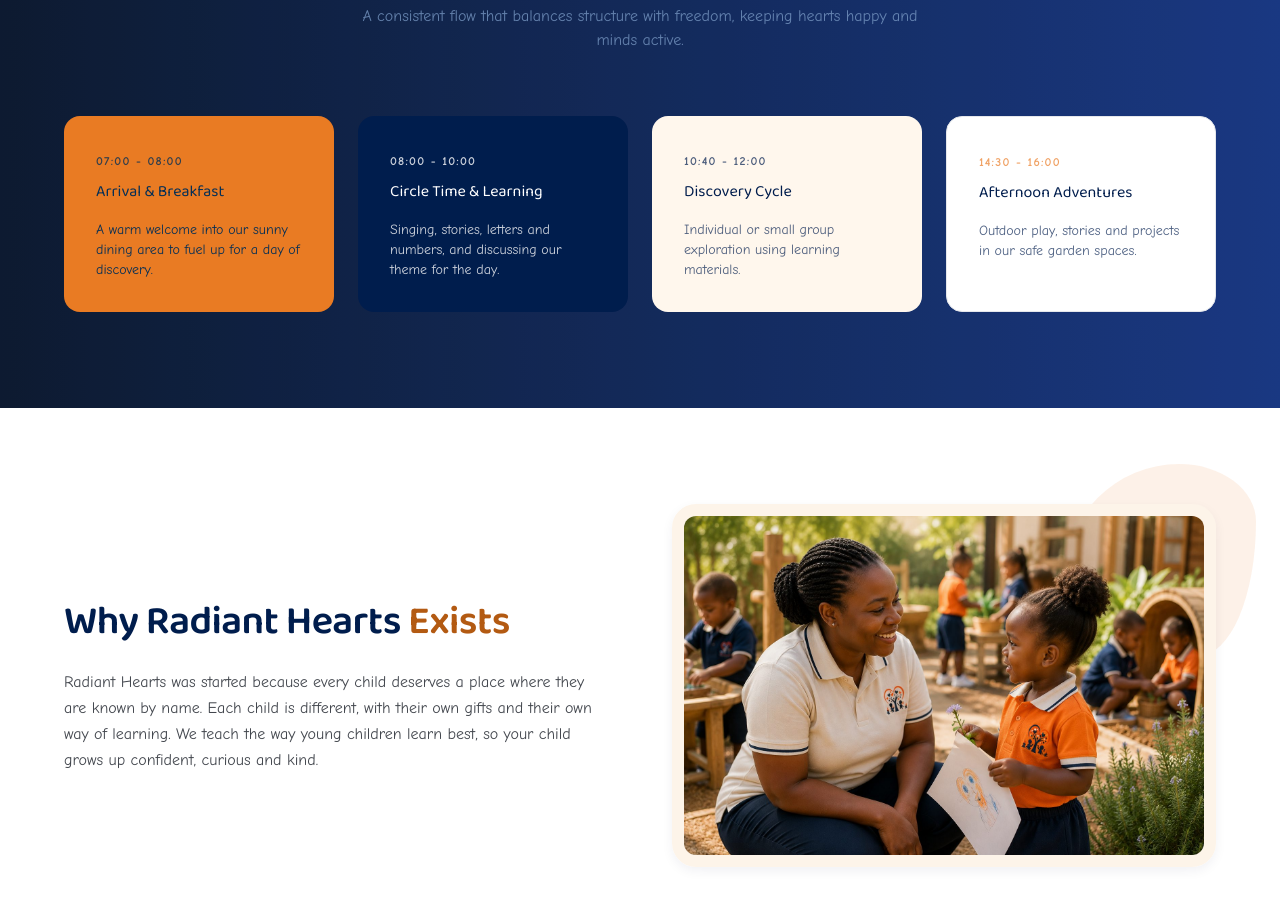
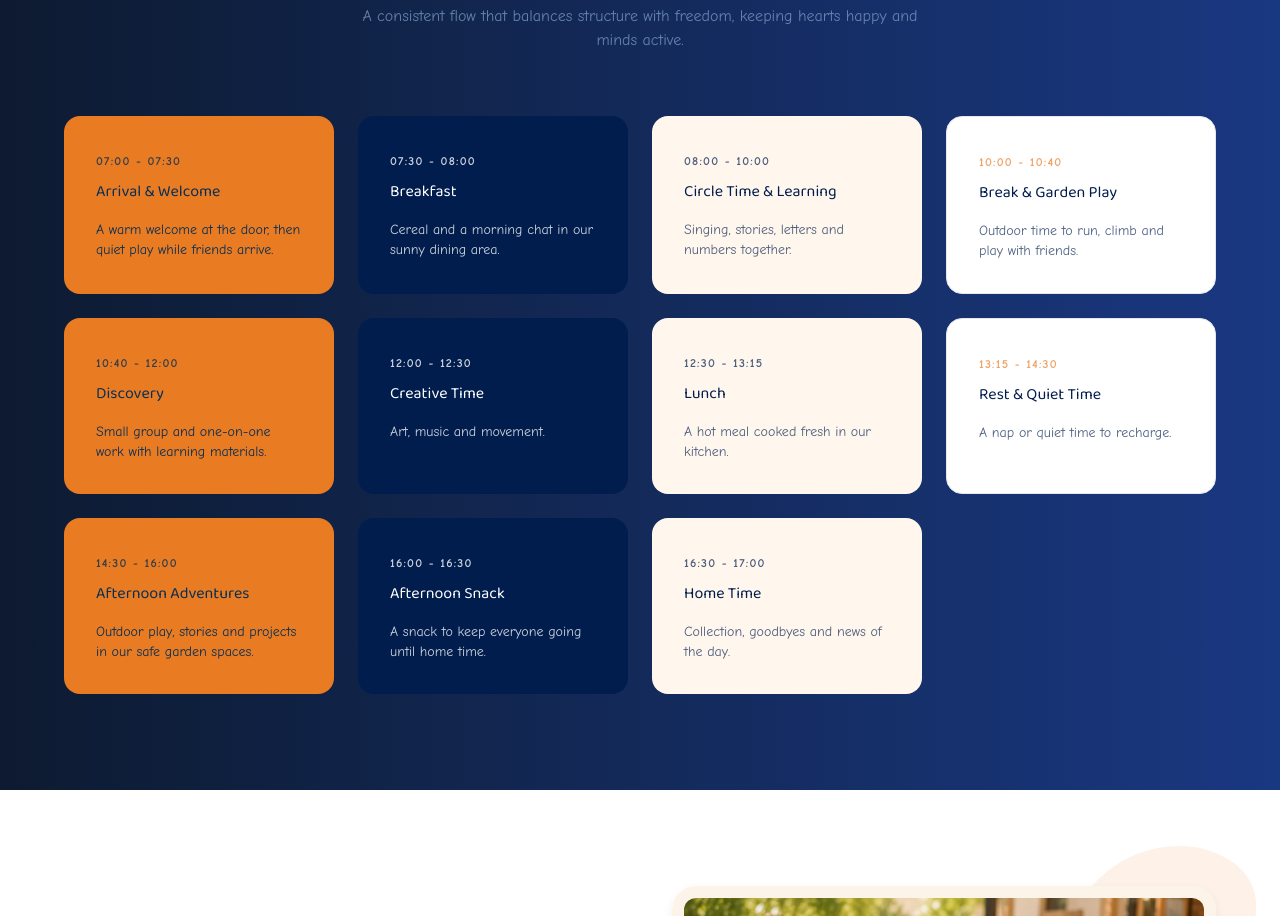
Before and after one commit to McClouds-web/radianthearts, a plain HTML site: page index.html in a window 1280 px wide. Shown: the part 2657-3573 px from the top of the page. Drawn offline with nearby package versions, Linux system fonts and the light colour scheme.

Commit message:
Deploy: full daily schedule cards

```diff
--- a/index.html
+++ b/index.html
@@ -523,33 +523,61 @@
 <p class="text-on-primary-container opacity-80 max-w-xl mx-auto">A consistent flow that balances structure with freedom, keeping hearts happy and minds active.</p>
 </div>
 <div class="grid grid-cols-1 md:grid-cols-2 lg:grid-cols-4 gap-6">
-<!-- Morning -->
 <div class="bg-secondary-container p-8 rounded-lg hover:shadow-md smooth-transition">
-
-<span class="text-xs font-bold text-on-secondary/80 uppercase tracking-widest">07:00 - 08:00</span>
-<h4 class="font-headline-sm mt-2 mb-4 text-on-secondary">Arrival &amp; Breakfast</h4>
-<p class="text-sm text-on-secondary">A warm welcome into our sunny dining area to fuel up for a day of discovery.</p>
+<span class="text-xs font-bold text-on-secondary/80 uppercase tracking-widest">07:00 - 07:30</span>
+<h4 class="font-headline-sm mt-2 mb-4 text-on-secondary">Arrival &amp; Welcome</h4>
+<p class="text-sm text-on-secondary">A warm welcome at the door, then quiet play while friends arrive.</p>
 </div>
-<!-- Circle Time -->
 <div class="bg-primary p-8 rounded-lg hover:shadow-md smooth-transition">
-
-<span class="text-xs font-bold text-white/80 uppercase tracking-widest">08:00 - 10:00</span>
-<h4 class="font-headline-sm mt-2 mb-4 text-white">Circle Time &amp; Learning</h4>
-<p class="text-sm text-white/80">Singing, stories, letters and numbers, and discussing our theme for the day.</p>
+<span class="text-xs font-bold text-white/80 uppercase tracking-widest">07:30 - 08:00</span>
+<h4 class="font-headline-sm mt-2 mb-4 text-white">Breakfast</h4>
+<p class="text-sm text-white/80">Cereal and a morning chat in our sunny dining area.</p>
 </div>
-<!-- Work Cycle -->
 <div class="bg-soft-cream p-8 rounded-lg hover:shadow-md smooth-transition">
-
-<span class="text-xs font-bold text-primary/70 uppercase tracking-widest">10:40 - 12:00</span>
-<h4 class="font-headline-sm mt-2 mb-4 text-primary">Discovery Cycle</h4>
-<p class="text-sm text-primary/70">Individual or small group exploration using learning materials.</p>
+<span class="text-xs font-bold text-primary/70 uppercase tracking-widest">08:00 - 10:00</span>
+<h4 class="font-headline-sm mt-2 mb-4 text-primary">Circle Time &amp; Learning</h4>
+<p class="text-sm text-primary/70">Singing, stories, letters and numbers together.</p>
 </div>
-<!-- Outdoor -->
-<div class="bg-white p-8 rounded-lg border border-gray-200 hover:shadow-md smooth-transition">
-
-<span class="text-xs font-bold text-secondary-container/70 uppercase tracking-widest">14:30 - 16:00</span>
-<h4 class="font-headline-sm mt-2 mb-4 text-primary">Afternoon Adventures</h4>
-<p class="text-sm text-primary/70">Outdoor play, stories and projects in our safe garden spaces.</p>
+<div class="bg-white border border-gray-200 p-8 rounded-lg hover:shadow-md smooth-transition">
+<span class="text-xs font-bold text-secondary-container/70 uppercase tracking-widest">10:00 - 10:40</span>
+<h4 class="font-headline-sm mt-2 mb-4 text-primary">Break &amp; Garden Play</h4>
+<p class="text-sm text-primary/70">Outdoor time to run, climb and play with friends.</p>
+</div>
+<div class="bg-secondary-container p-8 rounded-lg hover:shadow-md smooth-transition">
+<span class="text-xs font-bold text-on-secondary/80 uppercase tracking-widest">10:40 - 12:00</span>
+<h4 class="font-headline-sm mt-2 mb-4 text-on-secondary">Discovery</h4>
+<p class="text-sm text-on-secondary">Small group and one-on-one work with learning materials.</p>
+</div>
+<div class="bg-primary p-8 rounded-lg hover:shadow-md smooth-transition">
+<span class="text-xs font-bold text-white/80 uppercase tracking-widest">12:00 - 12:30</span>
+<h4 class="font-headline-sm mt-2 mb-4 text-white">Creative Time</h4>
+<p class="text-sm text-white/80">Art, music and movement.</p>
+</div>
+<div class="bg-soft-cream p-8 rounded-lg hover:shadow-md smooth-transition">
+<span class="text-xs font-bold text-primary/70 uppercase tracking-widest">12:30 - 13:15</span>
+<h4 class="font-headline-sm mt-2 mb-4 text-primary">Lunch</h4>
+<p class="text-sm text-primary/70">A hot meal cooked fresh in our kitchen.</p>
+</div>
+<div class="bg-white border border-gray-200 p-8 rounded-lg hover:shadow-md smooth-transition">
+<span class="text-xs font-bold text-secondary-container/70 uppercase tracking-widest">13:15 - 14:30</span>
+<h4 class="font-headline-sm mt-2 mb-4 text-primary">Rest &amp; Quiet Time</h4>
+<p class="text-sm text-primary/70">A nap or quiet time to recharge.</p>
+</div>
+<div class="bg-secondary-container p-8 rounded-lg hover:shadow-md smooth-transition">
+<span class="text-xs font-bold text-on-secondary/80 uppercase tracking-widest">14:30 - 16:00</span>
+<h4 class="font-headline-sm mt-2 mb-4 text-on-secondary">Afternoon Adventures</h4>
+<p class="text-sm text-on-secondary">Outdoor play, stories and projects in our safe garden spaces.</p>
+</div>
+<div class="bg-primary p-8 rounded-lg hover:shadow-md smooth-transition">
+<span class="text-xs font-bold text-white/80 uppercase tracking-widest">16:00 - 16:30</span>
+<h4 class="font-headline-sm mt-2 mb-4 text-white">Afternoon Snack</h4>
+<p class="text-sm text-white/80">A snack to keep everyone going until home time.</p>
+</div>
+<div class="bg-soft-cream p-8 rounded-lg hover:shadow-md smooth-transition">
+<span class="text-xs font-bold text-primary/70 uppercase tracking-widest">16:30 - 17:00</span>
+<h4 class="font-headline-sm mt-2 mb-4 text-primary">Home Time</h4>
+<p class="text-sm text-primary/70">Collection, goodbyes and news of the day.</p>
+</div>
 </div>
 </div>
 </div>
```
